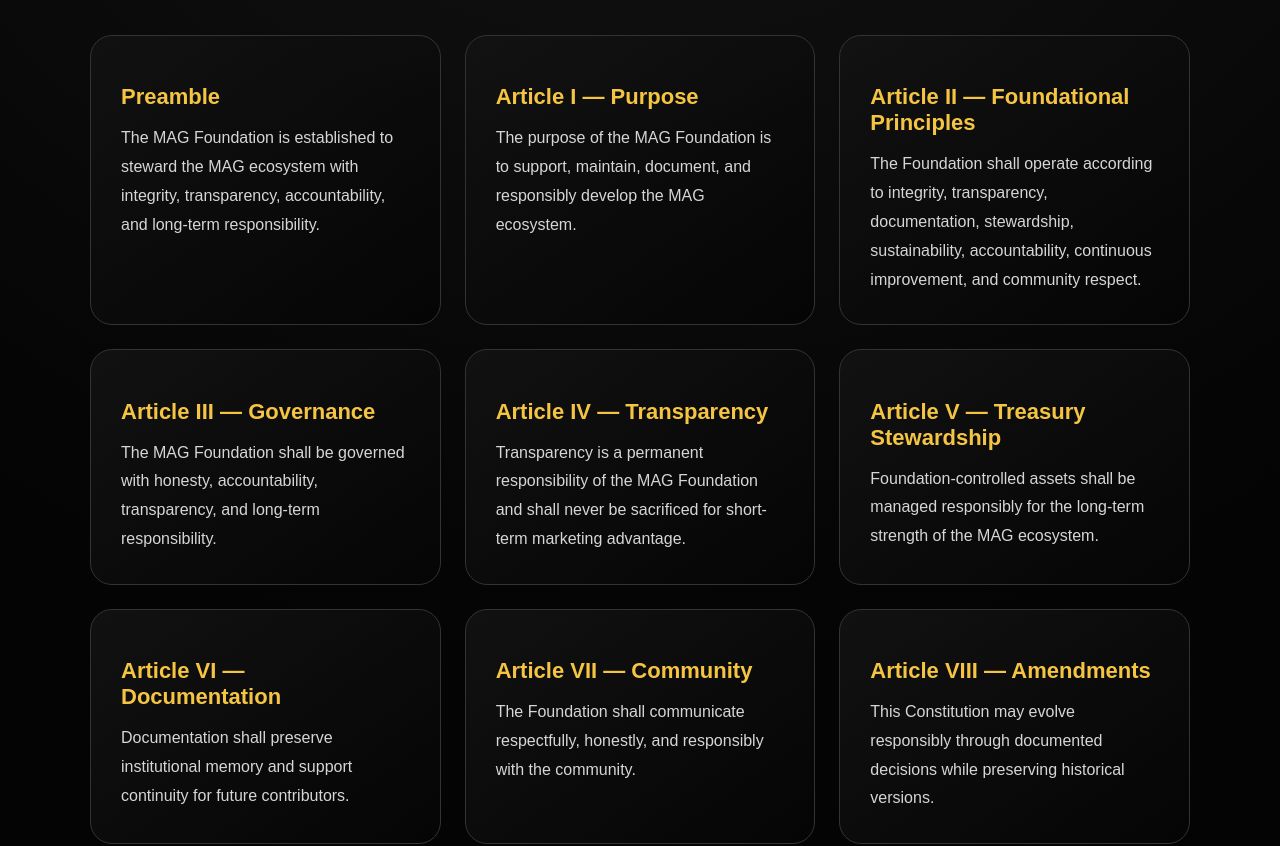
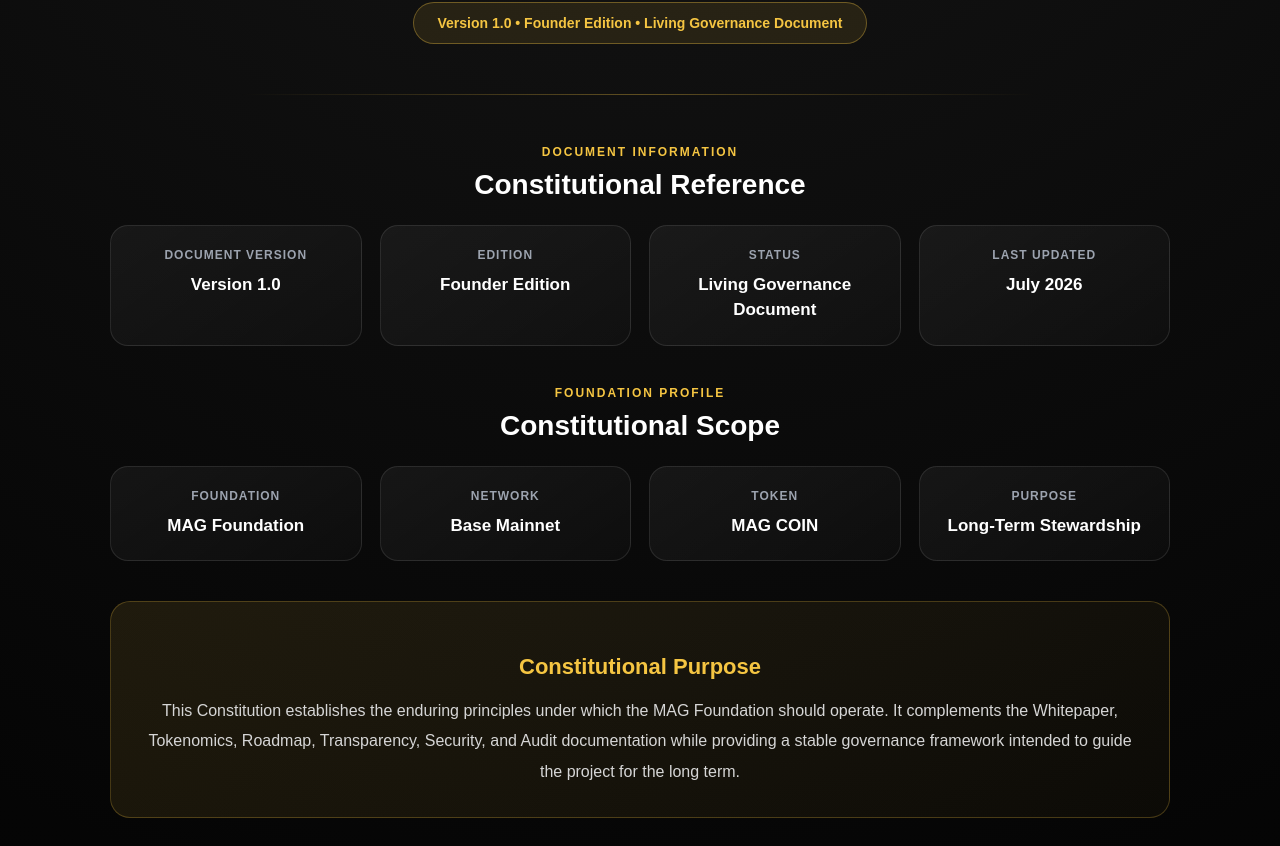
Before and after one commit to MAGZOWN/mag-coin-website, a Next.js app: page /constitution in a window 1280 px wide. Shown: the part 607-1453 px from the top of the page. Built offline with nearby package versions, Linux system fonts and the light colour scheme.

Commit message:
Phase 10.10: Upgrade Constitution hero with governance metadata and foundation profile

```diff
--- a/app/components/ConstitutionHero.tsx
+++ b/app/components/ConstitutionHero.tsx
@@ -1,24 +1,129 @@
 import type { CSSProperties } from "react";
+
+const documentDetails = [
+  {
+    label: "Document Version",
+    value: "Version 1.0",
+  },
+  {
+    label: "Edition",
+    value: "Founder Edition",
+  },
+  {
+    label: "Status",
+    value: "Living Governance Document",
+  },
+  {
+    label: "Last Updated",
+    value: "July 2026",
+  },
+];
+
+const foundationDetails = [
+  {
+    label: "Foundation",
+    value: "MAG Foundation",
+  },
+  {
+    label: "Network",
+    value: "Base Mainnet",
+  },
+  {
+    label: "Token",
+    value: "MAG COIN",
+  },
+  {
+    label: "Purpose",
+    value: "Long-Term Stewardship",
+  },
+];
 
 export default function ConstitutionHero() {
   return (
-    <section style={styles.hero} className="fadeIn">
+    <section
+      id="constitution-hero"
+      style={styles.hero}
+      className="fadeIn"
+      aria-labelledby="constitution-title"
+    >
       <p style={styles.label}>MAG FOUNDATION</p>
 
-      <h1 style={styles.title}>
+      <h1 id="constitution-title" style={styles.title}>
         Constitution of the
         <br />
         MAG Foundation
       </h1>
 
       <p style={styles.subtitle}>
-        The MAG Foundation Constitution defines the governance principles,
-        responsibilities, transparency commitments, and long-term stewardship
-        framework of the MAG ecosystem.
+        The Constitution establishes the governance principles, stewardship
+        responsibilities, transparency commitments, ethical standards, and
+        long-term operating framework of the MAG Foundation. It serves as the
+        guiding charter for the responsible development of MAG COIN and related
+        ecosystem activities.
       </p>
 
       <div style={styles.badge}>
-        Version 1.0 • Living Governance Document
+        Version 1.0 • Founder Edition • Living Governance Document
+      </div>
+
+      <div style={styles.divider} />
+
+      <div style={styles.sectionHeading}>
+        <p style={styles.sectionLabel}>DOCUMENT INFORMATION</p>
+
+        <h2 style={styles.sectionTitle}>
+          Constitutional Reference
+        </h2>
+      </div>
+
+      <div style={styles.grid}>
+        {documentDetails.map((item) => (
+          <div key={item.label} style={styles.card}>
+            <span style={styles.cardLabel}>
+              {item.label}
+            </span>
+
+            <strong style={styles.cardValue}>
+              {item.value}
+            </strong>
+          </div>
+        ))}
+      </div>
+
+      <div style={styles.sectionHeading}>
+        <p style={styles.sectionLabel}>FOUNDATION PROFILE</p>
+
+        <h2 style={styles.sectionTitle}>
+          Constitutional Scope
+        </h2>
+      </div>
+
+      <div style={styles.grid}>
+        {foundationDetails.map((item) => (
+          <div key={item.label} style={styles.card}>
+            <span style={styles.cardLabel}>
+              {item.label}
+            </span>
+
+            <strong style={styles.cardValue}>
+              {item.value}
+            </strong>
+          </div>
+        ))}
+      </div>
+
+      <div style={styles.notice}>
+        <h3 style={styles.noticeTitle}>
+          Constitutional Purpose
+        </h3>
+
+        <p style={styles.noticeText}>
+          This Constitution establishes the enduring principles under which the
+          MAG Foundation should operate. It complements the Whitepaper,
+          Tokenomics, Roadmap, Transparency, Security, and Audit documentation
+          while providing a stable governance framework intended to guide the
+          project for the long term.
+        </p>
       </div>
     </section>
   );
@@ -28,13 +133,14 @@ const styles: Record<string, CSSProperties> = {
   hero: {
     textAlign: "center",
     padding: "70px 20px 60px",
+    scrollMarginTop: "110px",
   },
 
   label: {
     color: "#f5c542",
     letterSpacing: "4px",
     fontSize: "13px",
-    fontWeight: "bold",
+    fontWeight: 800,
     marginBottom: "18px",
     textTransform: "uppercase",
   },
@@ -43,11 +149,9 @@ const styles: Record<string, CSSProperties> = {
     fontSize: "52px",
     lineHeight: "1.2",
     marginBottom: "26px",
-    fontWeight: 800,
-
+    fontWeight: 900,
     background:
       "linear-gradient(180deg,#ffffff 0%,#f5c542 100%)",
-
     WebkitBackgroundClip: "text",
     WebkitTextFillColor: "transparent",
   },
@@ -56,7 +160,7 @@ const styles: Record<string, CSSProperties> = {
     color: "#d6d6d6",
     fontSize: "19px",
     lineHeight: "1.8",
-    maxWidth: "820px",
+    maxWidth: "860px",
     margin: "0 auto 34px",
   },
 
@@ -67,7 +171,89 @@ const styles: Record<string, CSSProperties> = {
     color: "#f5c542",
     padding: "12px 24px",
     borderRadius: "999px",
-    fontWeight: "bold",
+    fontWeight: 800,
     fontSize: "14px",
   },
+
+  divider: {
+    height: "1px",
+    maxWidth: "800px",
+    margin: "50px auto",
+    background:
+      "linear-gradient(90deg, transparent, rgba(245,197,66,.35), transparent)",
+  },
+
+  sectionHeading: {
+    marginBottom: "24px",
+  },
+
+  sectionLabel: {
+    color: "#f5c542",
+    letterSpacing: "2px",
+    fontSize: "12px",
+    fontWeight: 800,
+    marginBottom: "10px",
+  },
+
+  sectionTitle: {
+    color: "#ffffff",
+    fontSize: "28px",
+    fontWeight: 850,
+    margin: 0,
+  },
+
+  grid: {
+    display: "grid",
+    gridTemplateColumns: "repeat(auto-fit,minmax(220px,1fr))",
+    gap: "18px",
+    marginBottom: "40px",
+  },
+
+  card: {
+    background:
+      "linear-gradient(145deg, rgba(255,255,255,.05), rgba(255,255,255,.02))",
+    border: "1px solid rgba(255,255,255,.10)",
+    borderRadius: "18px",
+    padding: "22px",
+  },
+
+  cardLabel: {
+    display: "block",
+    color: "#9ca3af",
+    fontSize: "12px",
+    letterSpacing: "1px",
+    textTransform: "uppercase",
+    marginBottom: "10px",
+    fontWeight: 700,
+  },
+
+  cardValue: {
+    color: "#ffffff",
+    fontSize: "17px",
+    fontWeight: 800,
+    lineHeight: "1.5",
+  },
+
+  notice: {
+    marginTop: "10px",
+    padding: "30px",
+    borderRadius: "20px",
+    background:
+      "linear-gradient(135deg, rgba(245,197,66,.10), rgba(245,197,66,.03))",
+    border: "1px solid rgba(245,197,66,.24)",
+  },
+
+  noticeTitle: {
+    color: "#f5c542",
+    fontSize: "22px",
+    fontWeight: 850,
+    marginBottom: "16px",
+  },
+
+  noticeText: {
+    color: "#d6d6d6",
+    fontSize: "16px",
+    lineHeight: "1.9",
+    margin: 0,
+  },
 };
```
